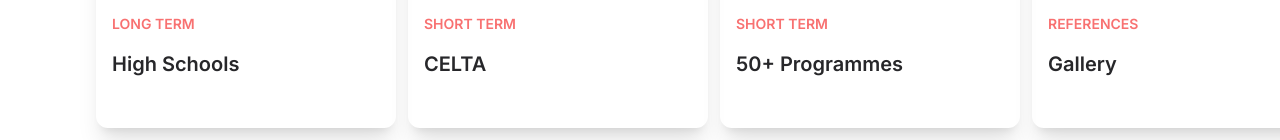
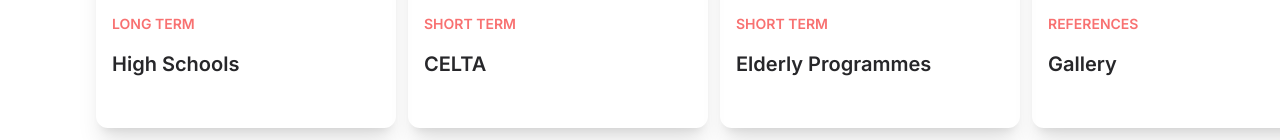
Before and after one commit to gaorachel/connect-istanbul, a Next.js app: page / in a window 1280 px wide. Shown: the part 1428-1568 px from the top of the page. Built offline with nearby package versions, Linux system fonts and the light colour scheme.

Commit message:
Rename programme

```diff
--- a/app/(home)/_components/programme-cards.tsx
+++ b/app/(home)/_components/programme-cards.tsx
@@ -34,8 +34,8 @@
     type: "Short term",
   },
   {
-    label: "50+ Programmes",
-    code: "50plus-programmes",
+    label: "Elderly Programmes",
+    code: "elderly-programmes",
     type: "Short term",
   },
   {
```
Also changed, not shown: public/home/elderly-programmes.jpg (renamed from public/home/50plus-programmes.jpg).
